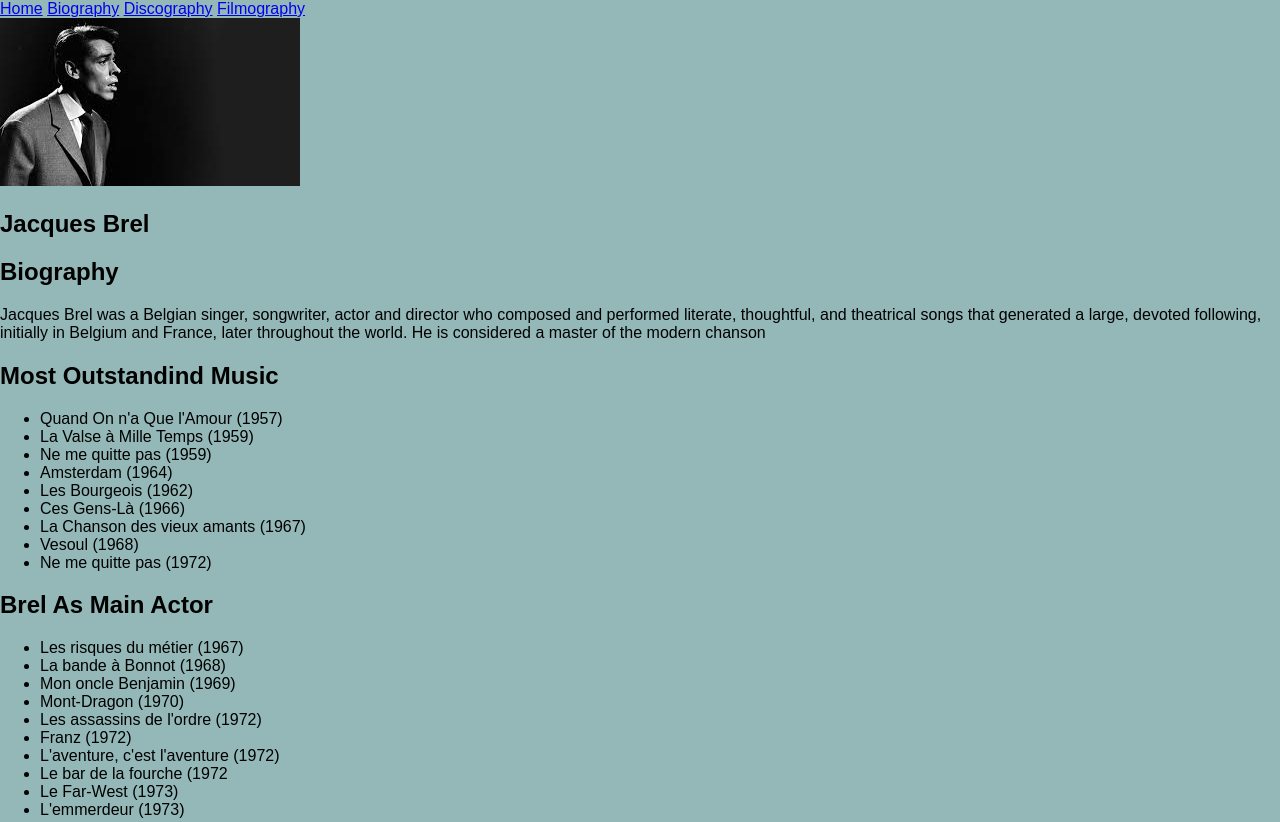
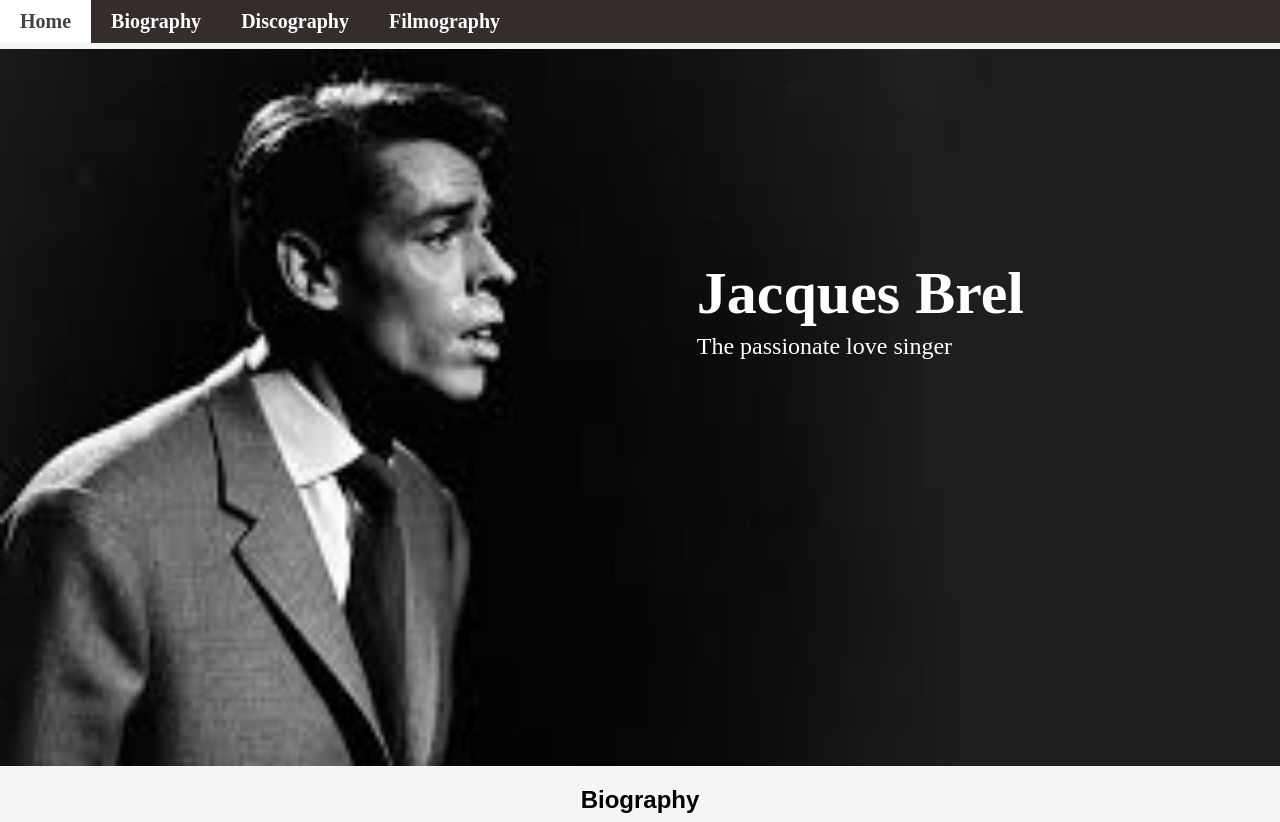
Before and after one commit to Ruben1254/DI-Bootcamp-Stage1, a plain HTML site: page Final-Project/index.html in a window 1280 px wide. Shown: the top 822 px of the page. Drawn offline with Linux system fonts and the light colour scheme.

Commit message:
final project

```diff
--- a/Final-Project/index.html
+++ b/Final-Project/index.html
@@ -16,31 +16,47 @@
 			<a href="#filmography">Filmography</a>
 		</nav>
 	</header>
+<!-- Main information -->
+	<main id="home">
 <!-- Oppening Image -->
-	<section class="main-image">
-		<img src="Jacques-brel.jpg">
+		<!-- <section class="main-image">
+			<img class="hero-image" src="Jacques-brel.jpg">
 			<div class="text">
 				<h1>Jacques Brel</h1>
+			</div> -->
+		<section class="main-image">
+			<img class="hero-image" src="Jacques-brel.jpg">
+      <div class="text">
+				<h1 class="title">Jacques Brel</h1>
+				<p class="img-caption">The passionate love singer</p>
 			</div>
 		</section>
 	<!-- Biography -->
 		<section id="biography">
 			<h2>Biography</h2>
-		<p>Jacques Brel was a Belgian singer, songwriter, actor and director who composed and performed literate, thoughtful, and theatrical songs that generated a large, devoted following, initially in Belgium and France, later throughout the world. He is considered a master of the modern chanson</p>
+			<p id="description">Jacques Brel was a Belgian singer, songwriter, actor and director who composed and performed literate, thoughtful, and theatrical songs that generated a large, devoted following, initially in Belgium and France, later throughout the world. He is considered a master of the modern chanson</p>
+		</section>
 	<!-- Song list -->
 		<section id="discography">
 			<h2>Most Outstandind Music</h2>
-		<ul>
+			<iframe width="420" height="393" src="https://www.youtube.com/embed/-DdMj5zmV1k" title="YouTube video player" frameborder="0" allow="accelerometer; autoplay; clipboard-write; encrypted-media; gyroscope; picture-in-picture" allowfullscreen></iframe>
+			<div id="songs">
+			<ul><h4>50's</h4>
 				<li>Quand On n'a Que l'Amour (1957)</li>
 				<li>La Valse à Mille Temps (1959)</li>
 				<li>Ne me quitte pas (1959) </li>
+			</ul>
+			<ul><h4>60's</h4>
 				<li>Amsterdam (1964)</li>
 				<li>Les Bourgeois (1962)</li>
 				<li>Ces Gens-Là (1966)</li>
 				<li>La Chanson des vieux amants (1967)</li>
 				<li>Vesoul (1968)</li>
+			</ul>
+			<ul><h4>70's</h4>
 				<li>Ne me quitte pas (1972)</li>
 			</ul>
+			<div>
 		</section>
 	<!-- Filmography -->
 		<section id="filmography">
@@ -58,5 +74,6 @@
 				<li>L'emmerdeur (1973)</li>
 			</ul>
 		</section>
+	</main>
 </body>
 </html>
--- a/Final-Project/style.css
+++ b/Final-Project/style.css
@@ -4,7 +4,98 @@
 
 body {
   margin: 0;
-  font-family: "Public Sans", sans-serif;
-  background-color: #94b8b8;
+  font-family: "Playfair Display SC", sans-serif;
+  background-color: whitesmoke;
   overflow-x: hidden;
 }
+
+/*style header-*/
+header {
+  position: fixed;
+  top: 0;
+  width: 100%;
+  z-index: 1;
+  background-color: #342D2C;
+}
+
+.navigation {
+  display: flex;
+  justify-content: flex-start;
+  align-items: center;
+  width: 100%;
+}
+
+.navigation a {
+  text-decoration: none;
+  font-family: "Playfair Display SC";
+  color: #fff;
+  padding: 10px 20px;
+  font-size: 20px;
+  font-weight: bold;
+}
+.navigation a:hover {
+  color: #444444;
+  background-color: #fff;
+}
+
+/*Openning image*/
+
+main {
+  display: flex;
+  flex-direction: column;
+  justify-content: center;
+  align-items: center;
+  position: relative;
+  top: 49px;
+}
+
+.main-image {
+  width: 100%;
+  background-color: #2A2626;
+  display: flex;
+  justify-content: center;
+  align-items: center;
+}
+
+.hero-image {
+  width: 100%;
+  height: auto;
+  max-width: 1345px;
+}
+
+.text {
+  position: absolute;
+  top: 10%;
+  right: 20%;
+  color: #ffffff;
+}
+.title {
+  font-size: 60px;
+  font-family: "Playfair Display SC";
+  margin-bottom: 0px;
+  font-family: white;
+}
+.img-caption {
+  font-size: 24px;
+  margin-top: 5px;
+  font-family: white;
+  flex-direction: row-reverse;
+}
+
+ul {
+  list-style: none;
+}
+
+h2 {
+  text-align: center;
+
+}
+
+#biography {
+  text-align: center;
+  margin: auto 20%;
+}
+
+#songs {
+  display: inline-block;
+}
```
Lines whose indentation alone changed are shown as unchanged.
